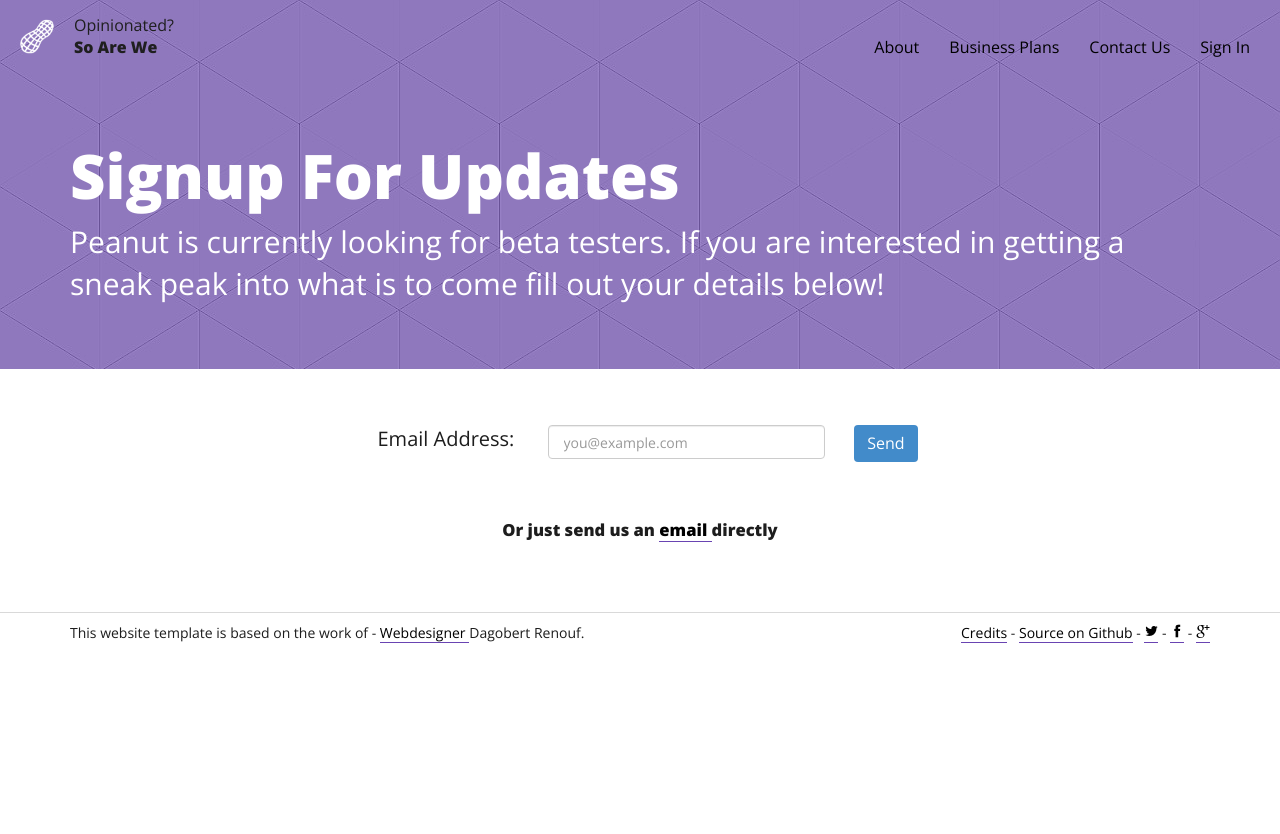
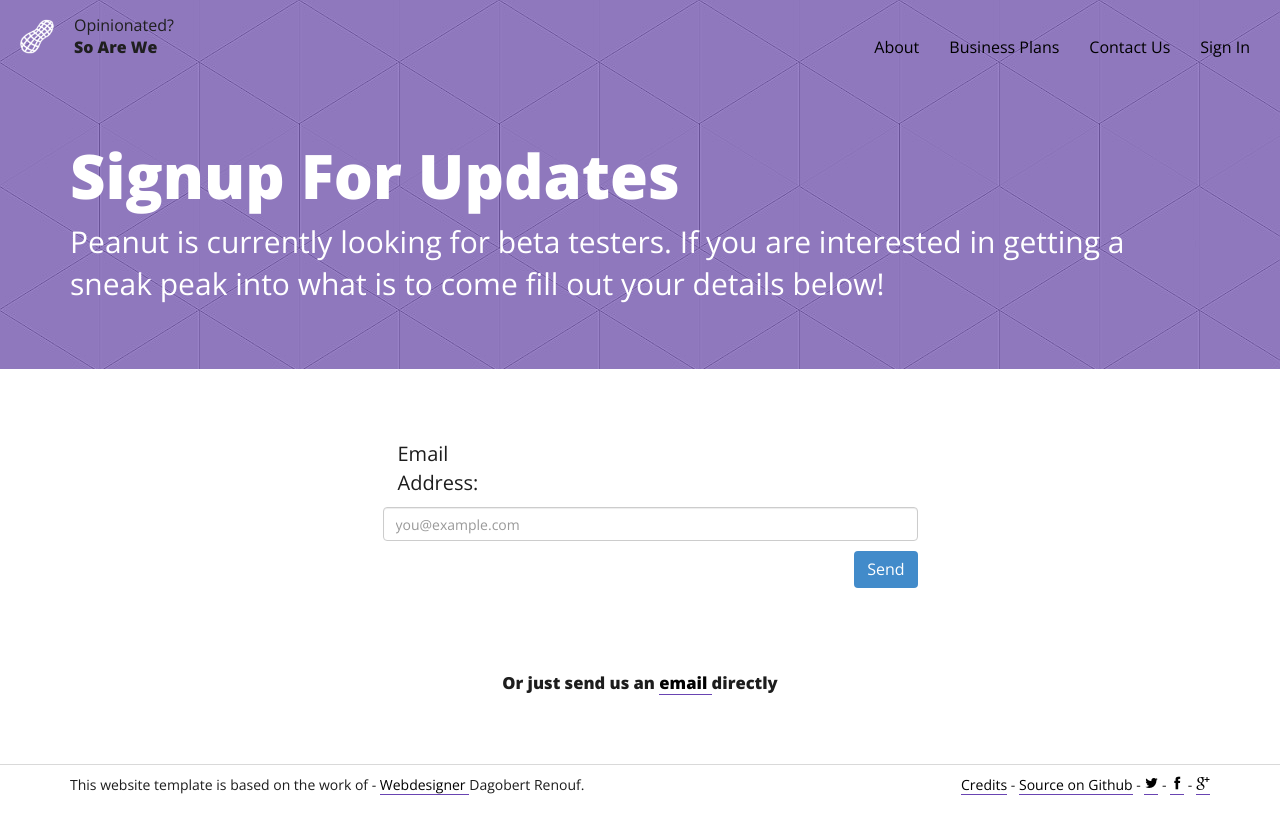
Before and after one commit to swolemonkey/swolemonkey.github.io, a Jekyll site: the page built from sign-up/index.html, in a window 1280 px wide. Shown: the top 834 px of the page. Built offline with Jekyll 4.4.1, drawn with Linux system fonts in a browser that asks for light colours; nearby versions of some CDN libraries; some web fonts are replaced.

Commit message:
signup page padding fixed for desktop and mobile. last thing i think :) apart from linking social media to our created pages

```diff
--- a/css/custom.css
+++ b/css/custom.css
@@ -1100,3 +1100,7 @@
   padding-bottom: 20px;
   border-top: 1px solid #d9d9d9;
 }
+
+.form-padding{
+  margin: 10px;
+}
--- a/sign-up/index.html
+++ b/sign-up/index.html
@@ -25,14 +25,23 @@
 			<div class="row">
 				<div class="col-sm-3">
 				</div>
-				<div class="col-sm-6">
+				<div class="col-sm-6 form-padding">
 
   					<form action="http://getsimpleform.com/messages?form_api_token=8dad4011e74e6bcd29e7924a82c77948" method="post" >
 	  					<!-- the redirect_to is optional, the form will redirect to the referrer on submission -->
 	  					<div class="form-group">
 	  					<input type='hidden'  name='redirect_to' value='https://swolemonkey.github.io' />
 	  					<!-- all your input fields here.... -->
-	  					<div class="col-sm-4">Email Address:</div> <input type='email' class="form-control col-sm-6" placeholder="you@example.com" name='Email Address' /><input type='submit' value='Send' class="btn btn-primary" style="float: right;"/>
+	  					<div class="col-sm-4">
+	  						<div class="row form-padding">
+	  							Email Address:</div>
+	  						</div>
+	  						<div class="row form-padding">
+	  							<input type='email' class="form-control" placeholder="you@example.com" name='Email Address' />
+  							</div>
+  							<div class="row form-padding">
+  								<input type='submit' value='Send' class="btn btn-primary" style="float: right;"/>
+  							</div>
 	  					</div>
 
 					</form>
```
Also changed, not shown: 3 other files.
